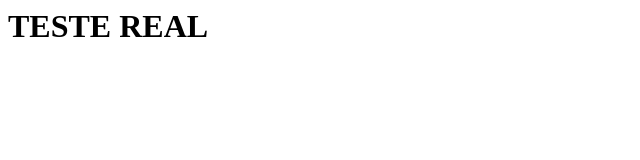
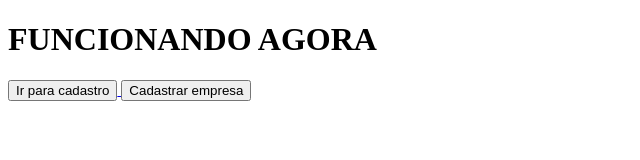
Before and after one commit to afonsorodriguess/empregatur, a plain HTML site: page index.html in a window 1280 px wide. Shown: the whole page, without its empty margins (0-640 px from the left). Drawn offline with Linux system fonts and the light colour scheme.

Commit message:
corrigindo index de verdade

```diff
--- a/index.html
+++ b/index.html
@@ -1 +1,20 @@
-<h1>TESTE REAL</h1>
+<!DOCTYPE html>
+<html lang="pt-BR">
+<head>
+  <meta charset="UTF-8">
+  <title>Empregatur</title>
+</head>
+<body>
+
+<h1>FUNCIONANDO AGORA</h1>
+
+<a href="cadastro.html">
+  <button>Ir para cadastro</button>
+</a>
+
+<a href="empresa.html">
+  <button>Cadastrar empresa</button>
+</a>
+
+</body>
+</html>
```
